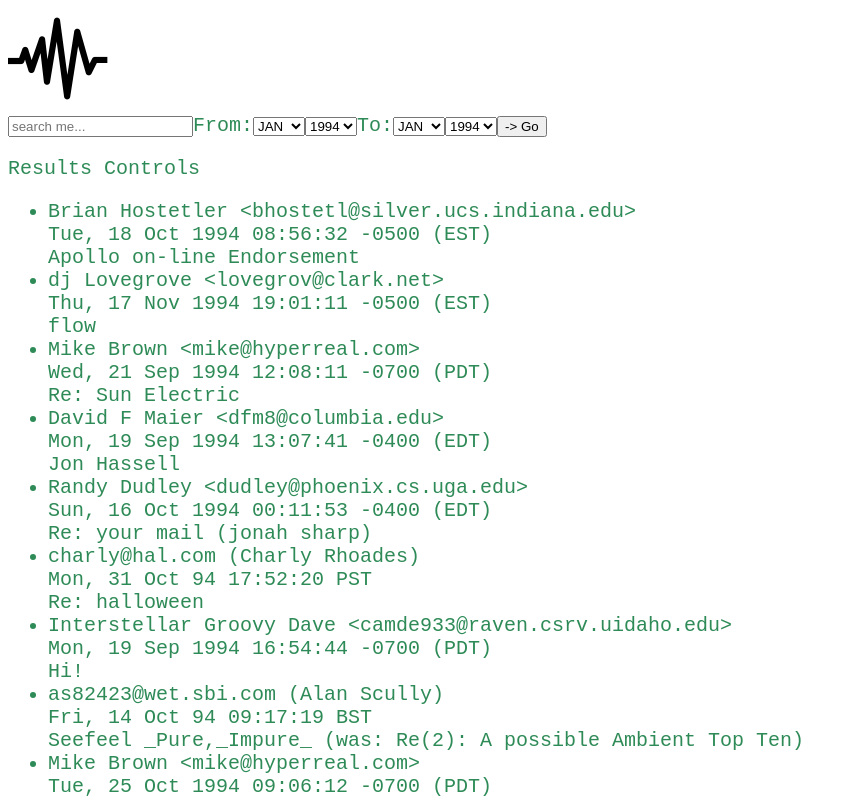
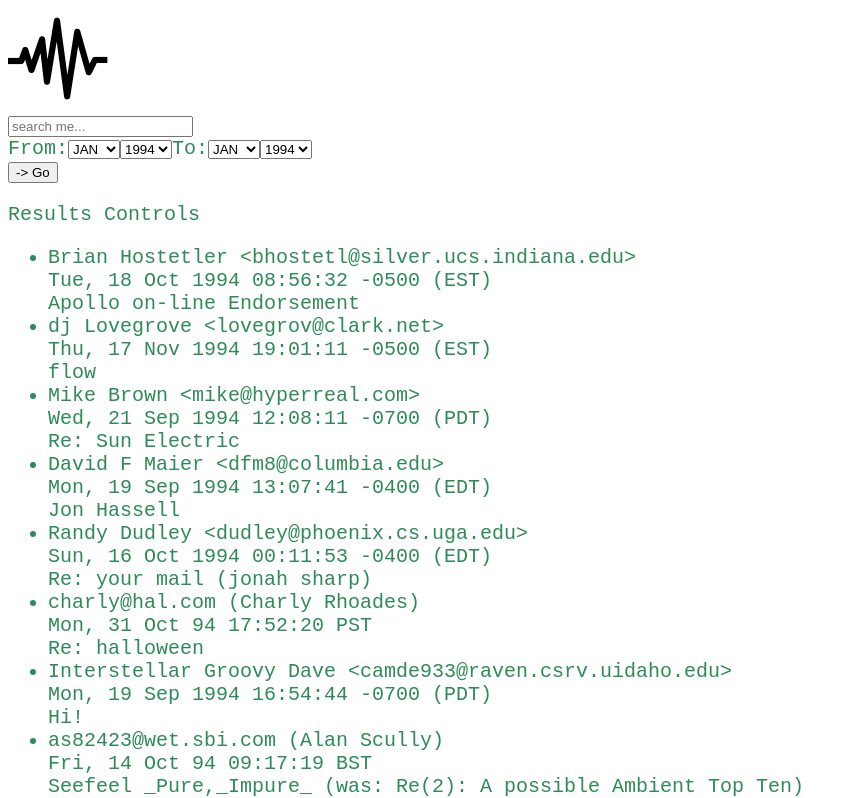
Before and after one commit to gwens/ambient-explorer-react, a React (Create React App) app: page / in a window 1280 px wide. Shown: the top 798 px of the page, without its empty margins (0-856 px from the left). Built offline with nearby package versions, Linux system fonts and the light colour scheme.

Commit message:
Made separate DateRangePicker component and separated out the search string and date filters in the state. Date filters update when the inputs are changed. This could be a problem though, don't want the results updating when only part of the date is changed.

```diff
--- a/src/components/App.js
+++ b/src/components/App.js
@@ -8,14 +8,15 @@ import emails from '../sample-emails';
 class App extends React.Component {
   constructor() {
     super();
-    this.setSearchFilters = this.setSearchFilters.bind(this);
+    this.setSearchString = this.setSearchString.bind(this);
+    this.setDateFilters = this.setDateFilters.bind(this);
     this.selectEmail = this.selectEmail.bind(this);
     this.clearEmailSelection = this.clearEmailSelection.bind(this);
     // Get initial state
     // Not sure if should use numbers or strings for dates (especially months, as 01, 02, etc)
     this.state = {
-      searchFilters: {
-        searchString: "",
+      searchString: "",
+      dateFilters: {
         yearFrom: "1994",
         yearTo: "2017",
         monthFrom: "01",
@@ -25,10 +26,14 @@ class App extends React.Component {
     };
   }
 
-  setSearchFilters(filters){
+  setSearchString(searchString){
+    this.setState({ searchString });
+  }
+
+  setDateFilters(filters){
     // Create a copy of the current state first... but we are not updating them but replacing them completely so no point
-    const searchFilters = {...filters};
-    this.setState({ searchFilters });
+    const dateFilters = {...filters};
+    this.setState({ dateFilters });
   }
 
   selectEmail(id){
@@ -45,8 +50,8 @@ class App extends React.Component {
     return (
       <div className="navigator">
         <Header />
-        <SearchBar setSearchFilters={this.setSearchFilters} clearEmailSelection={this.clearEmailSelection}/>
-        <Results emails={emails} searchFilters={this.state.searchFilters} selectEmail={this.selectEmail}/>
+        <SearchBar setSearchString={this.setSearchString} setDateFilters={this.setDateFilters} clearEmailSelection={this.clearEmailSelection}/>
+        <Results emails={emails} searchString={this.state.searchString} selectEmail={this.selectEmail}/>
         <Viewer selectedEmail={emails[this.state.selectedEmail]}/>
       </div>
     )
--- /dev/null
+++ b/src/components/DateRangePicker.js
@@ -0,0 +1,114 @@
+import React from 'react';
+
+class DateRangePicker extends React.Component {
+  constructor() {
+    super()
+    this.updateDateFilters = this.updateDateFilters.bind(this);
+  }
+  updateDateFilters(event) {
+    console.log("update date filters");
+    const dateFilters = {
+      yearFrom: this.yearFrom.value,
+      yearTo: this.yearTo.value,
+      monthFrom: this.monthFrom.value,
+      monthTo: this.monthTo.value
+    }
+    this.props.setDateFilters(dateFilters);
+  }
+
+  render() {
+    // Testing greying out options in the dropdowns
+    const disabled1 = true;
+    const disabled2 = false;
+    return (
+      <div>
+        <label>From:
+        <select onChange={(e) => this.updateDateFilters(e)} ref={(input) => this.monthFrom = input}>
+          <option value="01">JAN</option>
+          <option value="02">FEB</option>
+          <option value="03">MAR</option>
+          <option value="04">APR</option>
+          <option value="05">MAY</option>
+          <option value="06" disabled={disabled1}>JUN</option>
+          <option value="07" disabled={disabled2}>JUL</option>
+          <option value="08">AUG</option>
+          <option value="09">SEP</option>
+          <option value="10">OCT</option>
+          <option value="11">NOV</option>
+          <option value="12">DEC</option>
+        </select>
+        <select onChange={(e) => this.updateDateFilters(e)} ref={(input) => this.yearFrom = input}>
+          <option value="1994">1994</option>
+          <option value="1995">1995</option>
+          <option value="1996">1996</option>
+          <option value="1997">1997</option>
+          <option value="1998">1998</option>
+          <option value="1999">1999</option>
+          <option value="2000">2000</option>
+          <option value="2001">2001</option>
+          <option value="2002">2002</option>
+          <option value="2003">2003</option>
+          <option value="2004">2004</option>
+          <option value="2005">2005</option>
+          <option value="2006">2006</option>
+          <option value="2007">2007</option>
+          <option value="2008">2008</option>
+          <option value="2009">2009</option>
+          <option value="2010">2010</option>
+          <option value="2011">2011</option>
+          <option value="2012">2012</option>
+          <option value="2013">2013</option>
+          <option value="2014">2014</option>
+          <option value="2015">2015</option>
+          <option value="2016">2016</option>
+          <option value="2017">2017</option>
+        </select>
+        </label>
+        <label>To:
+        <select onChange={(e) => this.updateDateFilters(e)} ref={(input) => this.monthTo = input}>
+          <option value="01">JAN</option>
+          <option value="02">FEB</option>
+          <option value="03">MAR</option>
+          <option value="04">APR</option>
+          <option value="05">MAY</option>
+          <option value="06">JUN</option>
+          <option value="07">JUL</option>
+          <option value="08">AUG</option>
+          <option value="09">SEP</option>
+          <option value="10">OCT</option>
+          <option value="11">NOV</option>
+          <option value="12">DEC</option>
+        </select>
+        <select onChange={(e) => this.updateDateFilters(e)} ref={(input) => this.yearTo = input}>
+          <option value="1994">1994</option>
+          <option value="1995">1995</option>
+          <option value="1996">1996</option>
+          <option value="1997">1997</option>
+          <option value="1998">1998</option>
+          <option value="1999">1999</option>
+          <option value="2000">2000</option>
+          <option value="2001">2001</option>
+          <option value="2002">2002</option>
+          <option value="2003">2003</option>
+          <option value="2004">2004</option>
+          <option value="2005">2005</option>
+          <option value="2006">2006</option>
+          <option value="2007">2007</option>
+          <option value="2008">2008</option>
+          <option value="2009">2009</option>
+          <option value="2010">2010</option>
+          <option value="2011">2011</option>
+          <option value="2012">2012</option>
+          <option value="2013">2013</option>
+          <option value="2014">2014</option>
+          <option value="2015">2015</option>
+          <option value="2016">2016</option>
+          <option value="2017">2017</option>
+        </select>
+        </label>
+      </div>
+    )
+  }
+}
+
+export default DateRangePicker;
--- a/src/components/Results.js
+++ b/src/components/Results.js
@@ -3,11 +3,11 @@ import EmailPreview from './EmailPreview';
 
 class Results extends React.Component {
   render() {
-    const searchFilters = this.props.searchFilters;
+    const searchString = this.props.searchString;
     const emails = this.props.emails;
     const emailIds = Object.keys(emails);
     const searchResults = emailIds.reduce((resultsArr, key) => {
-      if(emails[key].subject && emails[key].subject.indexOf(searchFilters.searchString) > -1) {
+      if(emails[key].subject && emails[key].subject.indexOf(searchString) > -1) {
         resultsArr.push(key);
       }
       return resultsArr;
--- a/src/components/SearchBar.js
+++ b/src/components/SearchBar.js
@@ -1,18 +1,13 @@
 import React from 'react';
+import DateRangePicker from './DateRangePicker';
 
 class SearchBar extends React.Component {
   // This function should take the form input and place it in the App's state as the current set of search filters
   submitSearch(event) {
     event.preventDefault();
     console.log('submit search on searchbar component');
-    const filters = {
-      searchString: this.searchString.value,
-      yearFrom: this.yearFrom.value,
-      yearTo: this.yearTo.value,
-      monthFrom: this.monthFrom.value,
-      monthTo: this.monthTo.value
-    }
-    this.props.setSearchFilters(filters);
+    const searchString = this.searchString.value;
+    this.props.setSearchString(searchString);
     this.props.clearEmailSelection();
   }
 
@@ -20,90 +15,7 @@ class SearchBar extends React.Component {
     return (
       <form onSubmit={(e) => this.submitSearch(e)}>
         <input ref={(input) => this.searchString = input} type="text" className="search" placeholder="search me..."/>
-        <label>From:
-          <select ref={(input) => this.monthFrom = input}>
-            <option value="01">JAN</option>
-            <option value="02">FEB</option>
-            <option value="03">MAR</option>
-            <option value="04">APR</option>
-            <option value="05">MAY</option>
-            <option value="06">JUN</option>
-            <option value="07">JUL</option>
-            <option value="08">AUG</option>
-            <option value="09">SEP</option>
-            <option value="10">OCT</option>
-            <option value="11">NOV</option>
-            <option value="12">DEC</option>
-          </select>
-          <select ref={(input) => this.yearFrom = input}>
-            <option value="1994">1994</option>
-            <option value="1995">1995</option>
-            <option value="1996">1996</option>
-            <option value="1997">1997</option>
-            <option value="1998">1998</option>
-            <option value="1999">1999</option>
-            <option value="2000">2000</option>
-            <option value="2001">2001</option>
-            <option value="2002">2002</option>
-            <option value="2003">2003</option>
-            <option value="2004">2004</option>
-            <option value="2005">2005</option>
-            <option value="2006">2006</option>
-            <option value="2007">2007</option>
-            <option value="2008">2008</option>
-            <option value="2009">2009</option>
-            <option value="2010">2010</option>
-            <option value="2011">2011</option>
-            <option value="2012">2012</option>
-            <option value="2013">2013</option>
-            <option value="2014">2014</option>
-            <option value="2015">2015</option>
-            <option value="2016">2016</option>
-            <option value="2017">2017</option>
-          </select>
-        </label>
-        <label>To:
-          <select ref={(input) => this.monthTo = input}>
-            <option value="01">JAN</option>
-            <option value="02">FEB</option>
-            <option value="03">MAR</option>
-            <option value="04">APR</option>
-            <option value="05">MAY</option>
-            <option value="06">JUN</option>
-            <option value="07">JUL</option>
-            <option value="08">AUG</option>
-            <option value="09">SEP</option>
-            <option value="10">OCT</option>
-            <option value="11">NOV</option>
-            <option value="12">DEC</option>
-          </select>
-          <select ref={(input) => this.yearTo = input}>
-            <option value="1994">1994</option>
-            <option value="1995">1995</option>
-            <option value="1996">1996</option>
-            <option value="1997">1997</option>
-            <option value="1998">1998</option>
-            <option value="1999">1999</option>
-            <option value="2000">2000</option>
-            <option value="2001">2001</option>
-            <option value="2002">2002</option>
-            <option value="2003">2003</option>
-            <option value="2004">2004</option>
-            <option value="2005">2005</option>
-            <option value="2006">2006</option>
-            <option value="2007">2007</option>
-            <option value="2008">2008</option>
-            <option value="2009">2009</option>
-            <option value="2010">2010</option>
-            <option value="2011">2011</option>
-            <option value="2012">2012</option>
-            <option value="2013">2013</option>
-            <option value="2014">2014</option>
-            <option value="2015">2015</option>
-            <option value="2016">2016</option>
-            <option value="2017">2017</option>
-          </select>
-        </label>
+        <DateRangePicker setDateFilters={this.props.setDateFilters}/>
         <button type="submit">-> Go</button>
       </form>
     )
```
